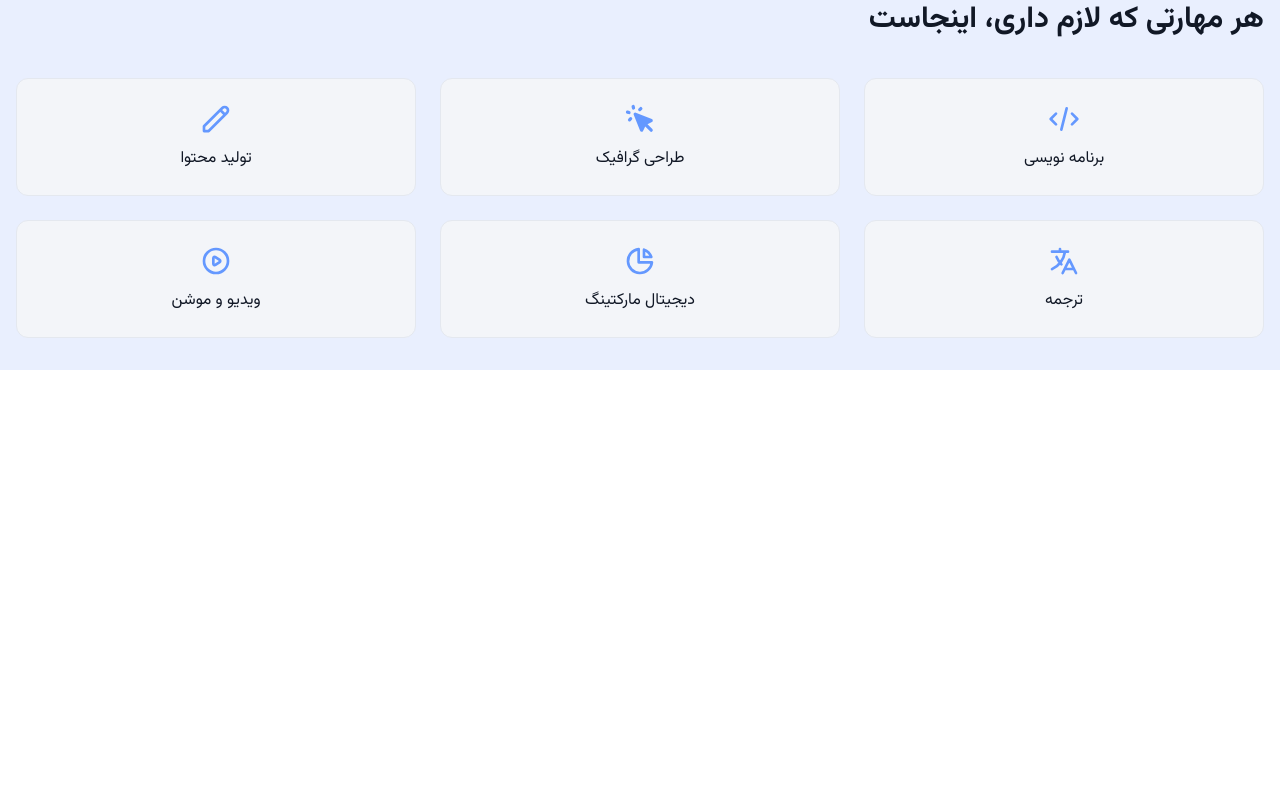
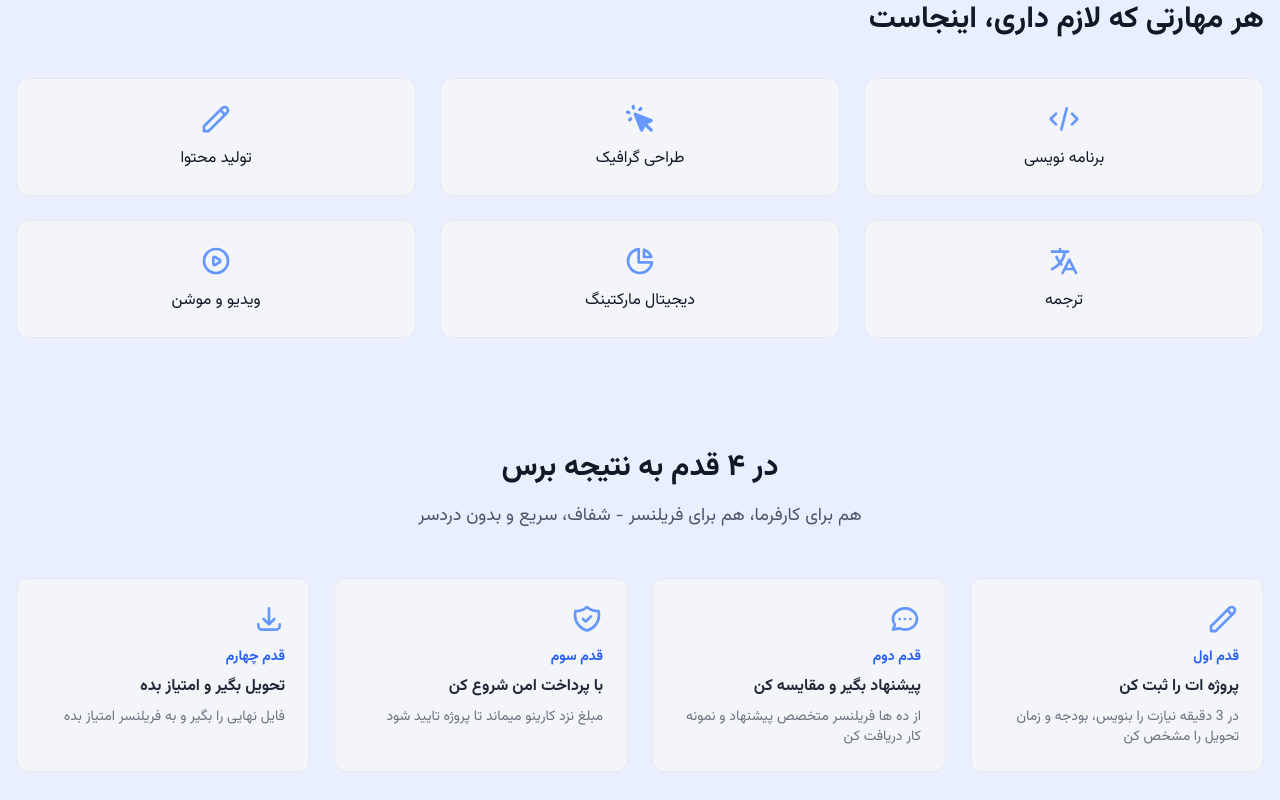
Before and after one commit to amirrezaeiiii/karino, a React (Vite) app: page / in a window 1280 px wide. Shown: the part 614-1414 px from the top of the page. Before the commit the page ends 984 px from the top, so only its background shows below. Built offline with nearby package versions, Linux system fonts and the light colour scheme; no server answers.

Commit message:
add new section in home page

```diff
--- a/src/pages/Home.jsx
+++ b/src/pages/Home.jsx
@@ -5,6 +5,9 @@ import {
   HiCursorClick,
   HiOutlinePlay,
   HiOutlineTranslate,
+  HiOutlineChat,
+  HiOutlineShieldCheck,
+  HiOutlineDownload,
 } from "react-icons/hi";
 
 const categories = [
@@ -97,8 +100,65 @@ function Home() {
           ))}
         </div>
       </section>
+
+      <section className="mt-28">
+        <h2 className="text-2xl md:text-3xl font-bold text-secondary-900 text-center mb-4">
+          در ۴ قدم به نتیجه برس
+        </h2>
+        <p className="text-center text-secondary-600 text-lg mb-12">
+          هم برای کارفرما، هم برای فریلنسر - شفاف، سریع و بدون دردسر
+        </p>
+        <div className="grid grid-cols-2 md:grid-cols-4 gap-6">
+          {steps.map((step) => (
+            <div
+              key={step.title}
+              className="bg-secondary-100 border border-secondary-200 rounded-xl p-6 flex flex-col items-start justify-start gap-3"
+            >
+              <step.Icon className="w-8 h-8 text-primary-600" />
+              <div className="space-y-2">
+                <span className="block text-primary-900 font-bold text-sm">
+                  {step.number}
+                </span>
+                <span className="text-secondary-800 font-bold block text-sm md:text-base">
+                  {step.title}
+                </span>
+                  <span className="text-secondary-500 block text-sm">
+                  {step.description}
+                </span>
+              </div>
+            </div>
+          ))}
+        </div>
+      </section>
     </div>
   );
 }
 
 export default Home;
+
+const steps = [
+  {
+   number: "قدم اول",
+    title: "پروژه ات را ثبت کن",
+    description:"در 3 دقیقه نیازت را بنویس، بودجه و زمان تحویل را مشخص کن",
+    Icon: HiOutlinePencil,
+  },
+  {
+   number: "قدم دوم",
+    title: "پیشنهاد بگیر و مقایسه کن",
+    description:"از ده ها فریلنسر متخصص پیشنهاد و نمونه کار دریافت کن",
+    Icon: HiOutlineChat,
+  },
+  {
+   number: "قدم سوم",
+    title: "با پرداخت امن شروع کن",
+    description:"مبلغ نزد کارینو میماند تا پروژه تایید شود",
+    Icon: HiOutlineShieldCheck,
+  },
+  {
+   number: "قدم چهارم",
+    title: "تحویل بگیر و امتیاز بده",
+    description:"فایل نهایی را بگیر و به فریلنسر امتیاز بده",
+    Icon: HiOutlineDownload,
+  },
+];
```
